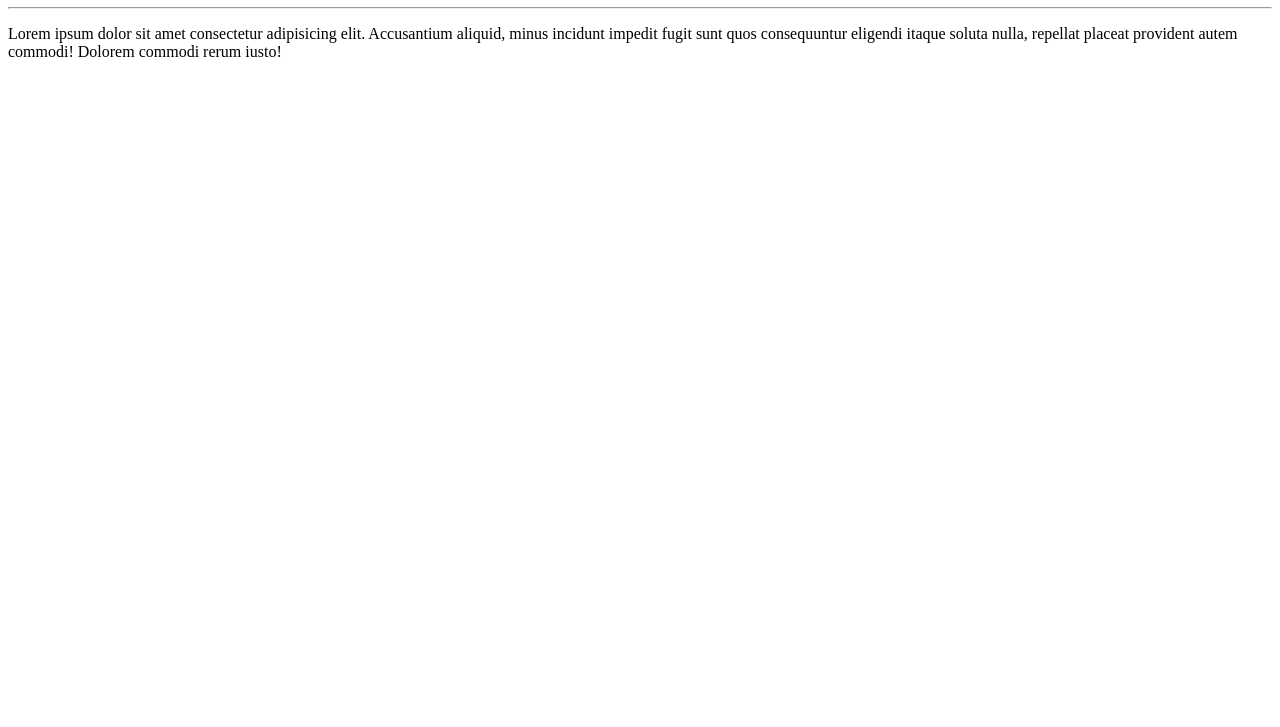
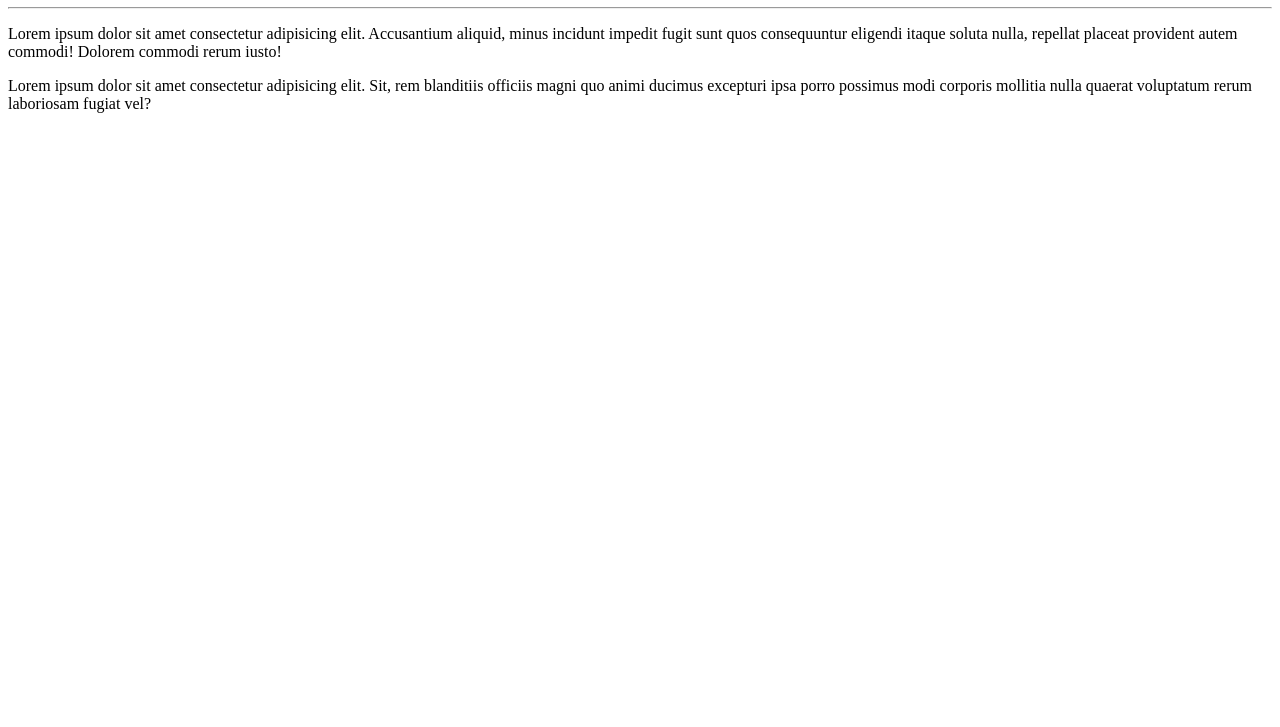
Before and after one commit to Laraffg/Ola_Mundo, a plain HTML site: page site exemplo/index.html in a window 1280 px wide. Shown: the part 73-800 px from the top of the page. Drawn offline with Linux system fonts and the light colour scheme.

Commit message:
adicionei um parágrafo

```diff
--- a/site exemplo/index.html
+++ b/site exemplo/index.html
@@ -9,5 +9,6 @@
     <h1>Olá, Mundo</h1>
     <hr>
     <p>Lorem ipsum dolor sit amet consectetur adipisicing elit. Accusantium aliquid, minus incidunt impedit fugit sunt quos consequuntur eligendi itaque soluta nulla, repellat placeat provident autem commodi! Dolorem commodi rerum iusto!</p>
+    <p>Lorem ipsum dolor sit amet consectetur adipisicing elit. Sit, rem blanditiis officiis magni quo animi ducimus excepturi ipsa porro possimus modi corporis mollitia nulla quaerat voluptatum rerum laboriosam fugiat vel?</p>
 </body>
 </html>
```
